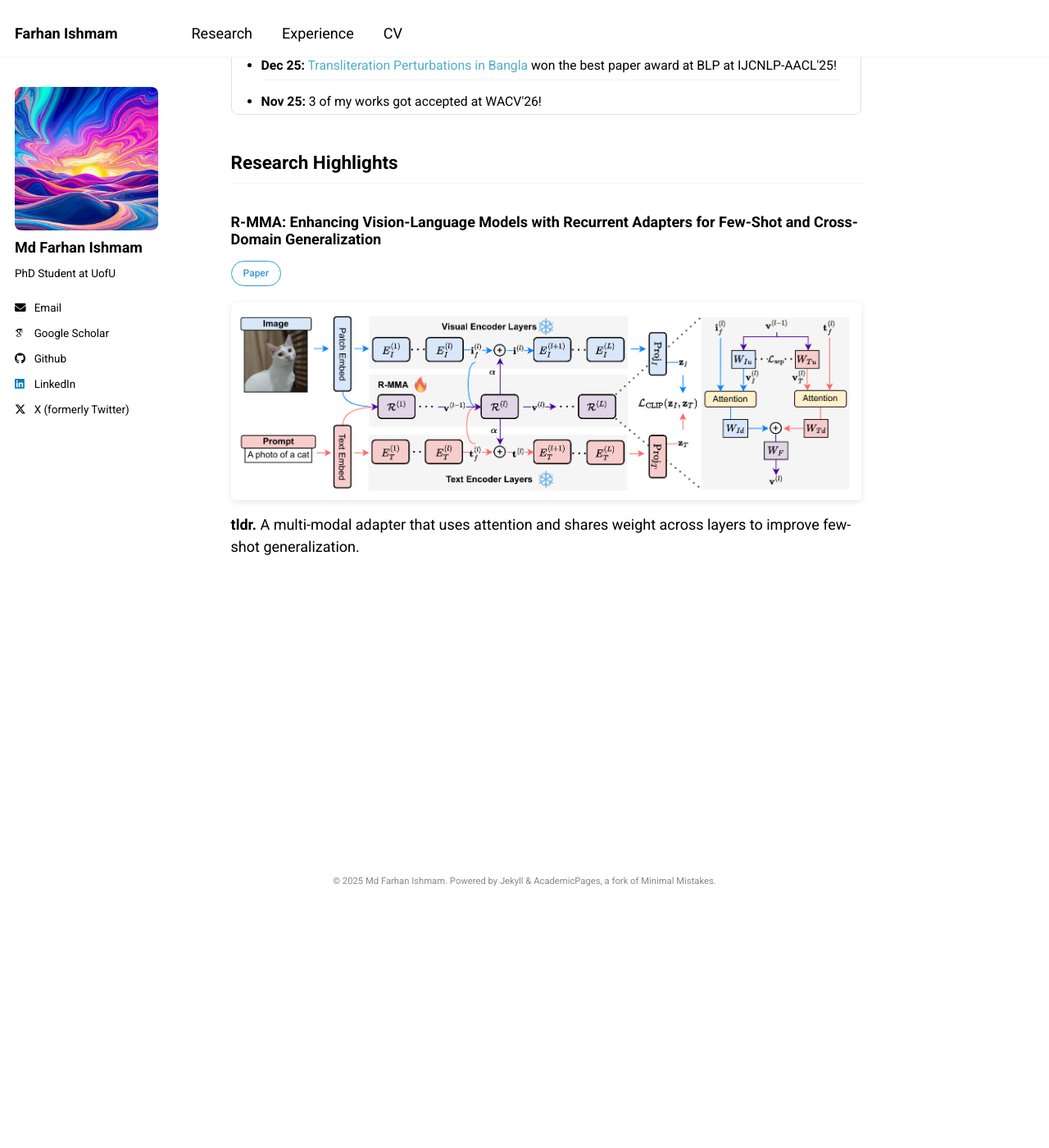
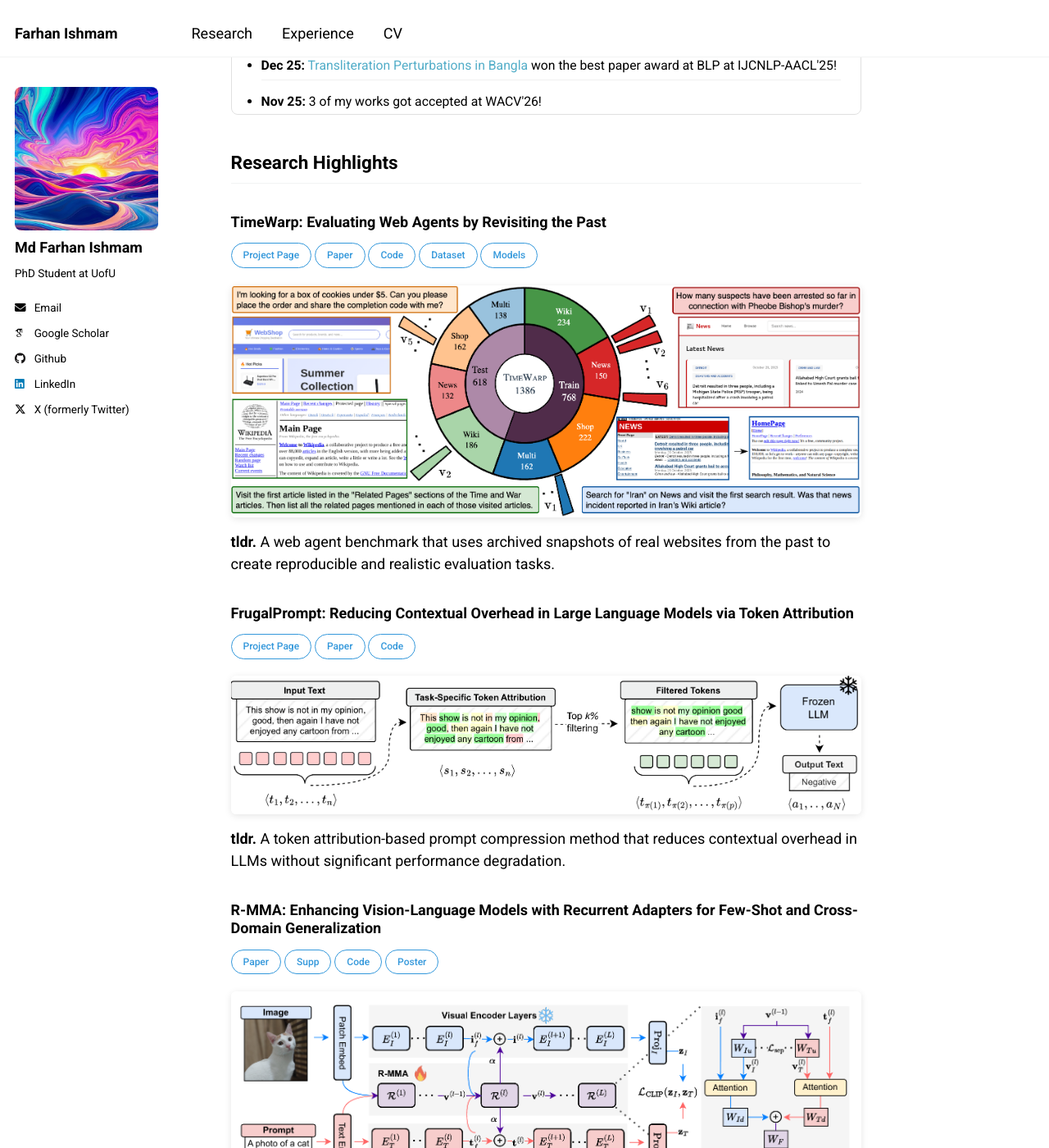
Before and after one commit to farhanishmam/farhanishmam.github.io, a Jekyll site: the page built from _pages/about.md, in a window 1280 px wide and 1400 px high, scrolled down 310 px. Shown: the whole window at 82% size. Built offline with Jekyll 4.4.1, drawn with Linux system fonts in a browser that asks for light colours; some web fonts are replaced.

Commit message:
Update about.md

```diff
--- a/_pages/about.md
+++ b/_pages/about.md
@@ -121,9 +121,40 @@ Hi, I'm Farhan, a graduate PhD student at KSoC, UofU. I obtained my Bachelor's d
   <li class="news-item"><strong>Jan 24:</strong> Our <a href="https://www.sciencedirect.com/science/article/abs/pii/S1566253524000484">VQA Survey</a> got accepted at Information Fusion.</li>
 </ul>
 <h2>Research Highlights</h2>
+<h3>TimeWarp: Evaluating Web Agents by Revisiting the Past</h3>
+<p>
+  <a class="transparent-button" href="https://timewarp-web.github.io/" target="_blank" rel="noopener">Project Page</a>
+  <a class="transparent-button" href="https://arxiv.org/abs/2603.04949" target="_blank" rel="noopener">Paper</a>
+  <a class="transparent-button" href="https://github.com/sparklabutah/timewarp" target="_blank" rel="noopener">Code</a>
+  <a class="transparent-button" href="https://huggingface.co/datasets/sparklabutah/timewarp" target="_blank" rel="noopener">Dataset</a>
+  <a class="transparent-button" href="https://huggingface.co/collections/sparklabutah/timewarp-models" target="_blank" rel="noopener">Models</a>
+</p>
+
+<div style="margin: 16px 0;">
+    <img src="images/timeWarp.png" style="width: 100%; display: block; border-radius: 6px; box-shadow: 0 2px 8px rgba(0,0,0,0.10);">
+</div>
+
+<strong>tldr.</strong> A web agent benchmark that uses archived snapshots of real websites from the past to create reproducible and realistic evaluation tasks.
+
+<h3>FrugalPrompt: Reducing Contextual Overhead in Large Language Models via Token Attribution</h3>
+<p>
+  <a class="transparent-button" href="https://frugalprompt.github.io/" target="_blank" rel="noopener">Project Page</a>
+  <a class="transparent-button" href="https://arxiv.org/abs/2510.16439" target="_blank" rel="noopener">Paper</a>
+  <a class="transparent-button" href="https://github.com/Starscream-11813/Frugal-ICL" target="_blank" rel="noopener">Code</a>
+</p>
+
+<div style="margin: 16px 0;">
+    <img src="images/frugalPrompt.png" style="width: 100%; display: block; border-radius: 6px; box-shadow: 0 2px 8px rgba(0,0,0,0.10);">
+</div>
+
+<strong>tldr.</strong> A token attribution-based prompt compression method that reduces contextual overhead in LLMs without significant performance degradation.
+
 <h3>R-MMA: Enhancing Vision-Language Models with Recurrent Adapters for Few-Shot and Cross-Domain Generalization</h3>
 <p>
-  <a class="transparent-button" href="https://drive.google.com/file/d/1JzHbUd6pui7MxpM32KL3tGhGXQPz5qkf/view" target="_blank" rel="noopener">Paper</a>
+  <a class="transparent-button" href="https://openaccess.thecvf.com/content/WACV2026/papers/Fahim_R-MMA_Enhancing_Vision-Language_Models_with_Recurrent_Adapters_for_Few-Shot_and_WACV_2026_paper.pdf" target="_blank" rel="noopener">Paper</a>
+  <a class="transparent-button" href="https://openaccess.thecvf.com/content/WACV2026/supplemental/Fahim_R-MMA_Enhancing_Vision-Language_WACV_2026_supplemental.pdf" target="_blank" rel="noopener">Supp</a>
+  <a class="transparent-button" href="https://github.com/farhanishmam/R-MMA" target="_blank" rel="noopener">Code</a>
+  <a class="transparent-button" href="https://drive.google.com/file/d/1IqWWnOjGb71I6X0CRYpSBFqS9e4UNJHc/view" target="_blank" rel="noopener">Poster</a>
 </p>
 
 <div style="margin: 16px 0;">
```
